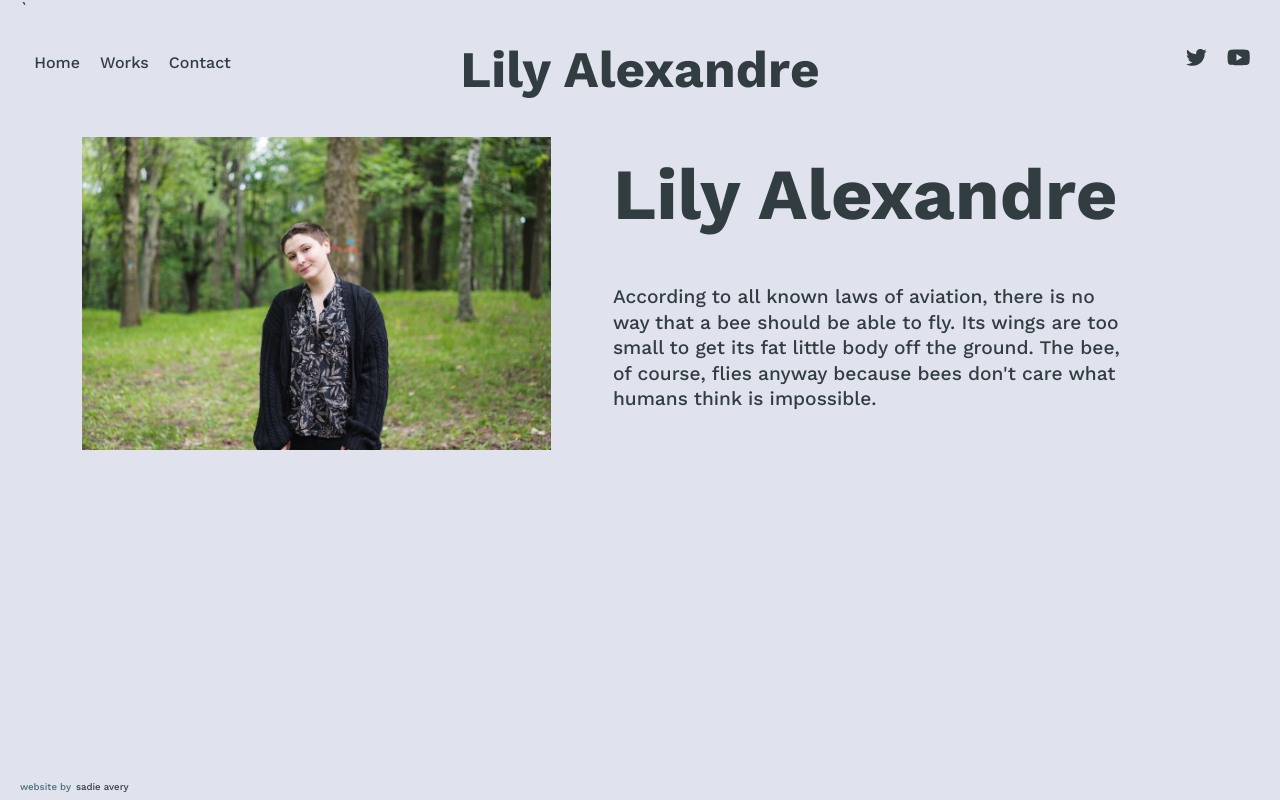
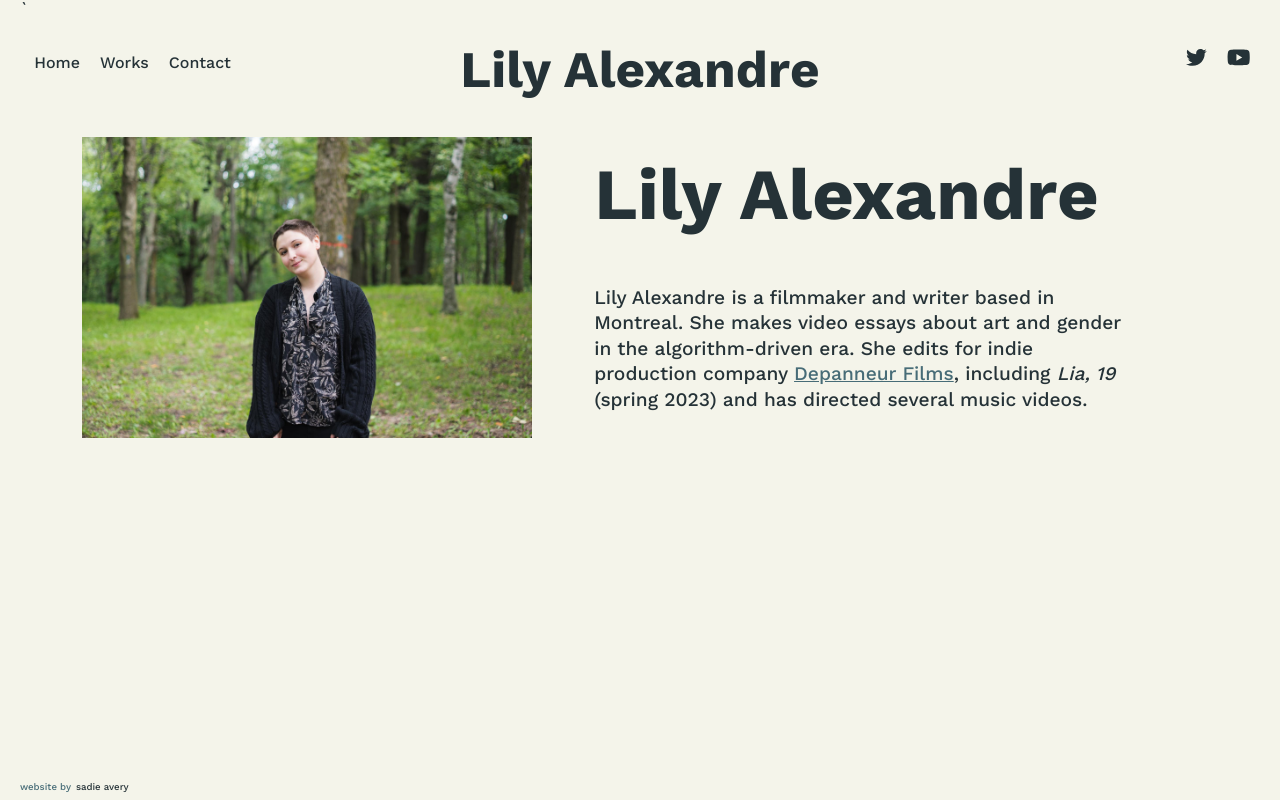
Before and after one commit to s-avery/lily, a React (Create React App) app: page / in a window 1280 px wide. Built offline with nearby package versions, Linux system fonts and the light colour scheme; the HTML template or start-up script is replaced by a standard one.

Commit message:
about text, link to nebula, color tweaks

```diff
--- a/src/Components/Contact.js
+++ b/src/Components/Contact.js
@@ -38,6 +38,18 @@ const Contact = () => {
 							I’ll try to get back to you within a week, but
 							sometimes take longer.
 						</p>
+						<p>
+							For sponsorship inquiries, contact{" "}
+							<a
+								href="https://talent.nebula.tv/contact/"
+								target="_blank"
+								rel="noopener noreferrer"
+								className="noDecorationAnchor"
+							>
+								Nebula Talent
+							</a>
+							.
+						</p>
 						<button className="button" onClick={handleClick}>
 							{showForm ? "Hide Form" : "Show Form"}
 						</button>
--- a/src/Components/Home.js
+++ b/src/Components/Home.js
@@ -19,11 +19,20 @@ const Home = () => {
 						<h1>Lily Alexandre</h1>
 
 						<p>
-							According to all known laws of aviation, there is no
-							way that a bee should be able to fly. Its wings are
-							too small to get its fat little body off the ground.
-							The bee, of course, flies anyway because bees don't
-							care what humans think is impossible.
+							Lily Alexandre is a filmmaker and writer based in
+							Montreal. She makes video essays about art and
+							gender in the algorithm-driven era. She edits for
+							indie production company{" "}
+							<a
+								href="https://www.thelowerplateau.com/depanneur-films"
+								target="_blank"
+								rel="noopener noreferrer"
+								className="noDecorationAnchor"
+							>
+								Depanneur Films
+							</a>
+							, including <em>Lia, 19</em> (spring 2023) and has directed
+							several music videos.
 						</p>
 					</div>
 				</div>
--- a/src/Styles/BaseStyles.scss
+++ b/src/Styles/BaseStyles.scss
@@ -21,3 +21,16 @@ body {
 		background-color: $orange;
 	}
 }
+
+// *Anchor tag without decoration
+
+.noDecorationAnchor {
+	text-decoration: underline;
+	color: $olive;
+
+	&:hover,
+	&:focus {
+		text-decoration: underline;
+		color: $olive;
+	}
+}
--- a/src/Styles/Variables.scss
+++ b/src/Styles/Variables.scss
@@ -1,8 +1,8 @@
 // !COLORS
-$lavender: #E0E2ED;
+$lavender: #f4f4ea;
 $white: #FFFFFF;
 $orange: #EFB071;
 $olive: #476C77;
-$dark: #313D41;
+$dark: #253237;
 
 // !FONTS
```
